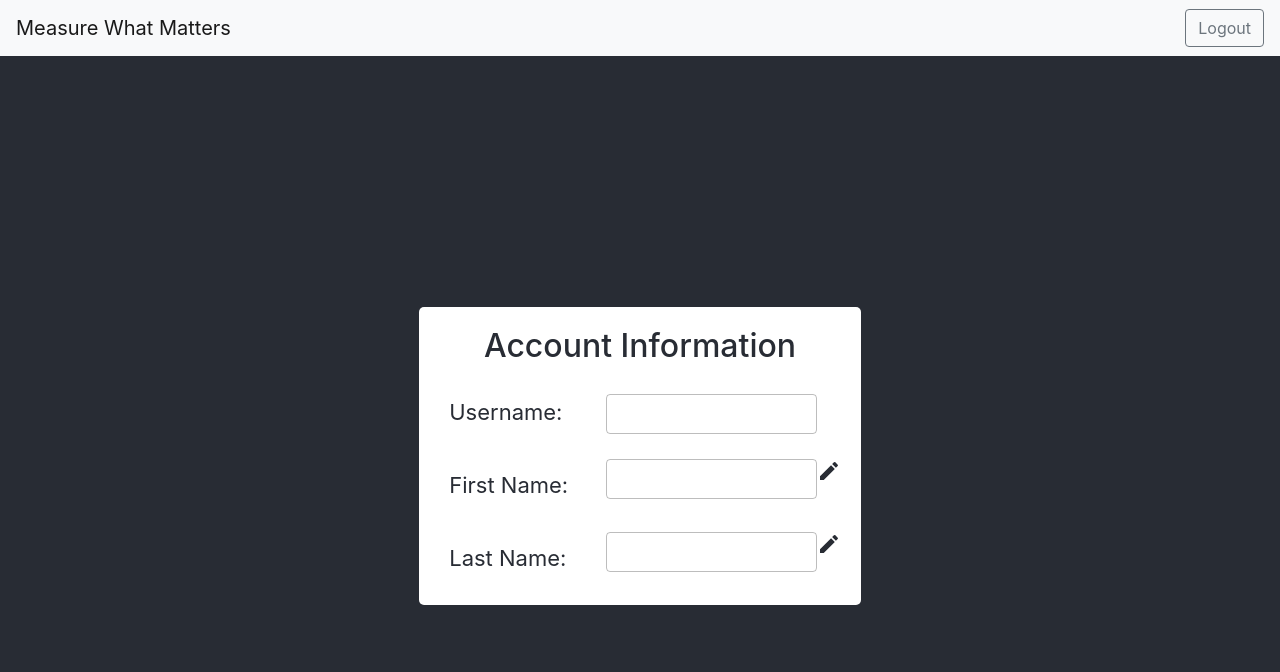
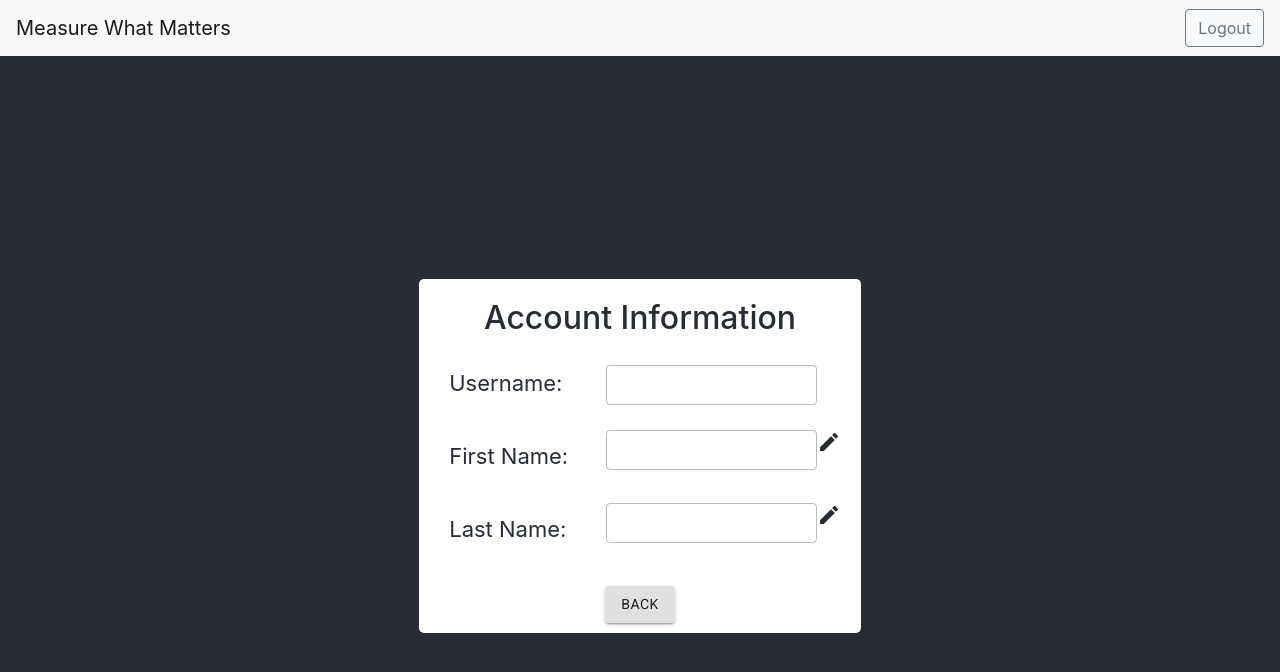
Before and after one commit to TaylorZowtuk/measure-what-matters, a React (Create React App) app in the folder frontend/: page /view-account in a window 1280 px wide. Shown: the top 672 px of the page. Built offline with nearby package versions, Linux system fonts and the light colour scheme; no server answers.

Commit message:
added button back to dashboard

```diff
--- a/frontend/src/components/account/AccountView.page.tsx
+++ b/frontend/src/components/account/AccountView.page.tsx
@@ -1,8 +1,9 @@
 import React from "react";
 import axios from "axios";
 import authHeader from "../../services/auth.header";
-import { TextField } from "@material-ui/core";
+import { Button, TextField } from "@material-ui/core";
 import EditIcon from "@material-ui/icons/Edit";
+import { Link } from "react-router-dom";
 
 interface accountState {
   firstName: string;
@@ -285,6 +286,11 @@ class AccountView extends React.Component<{}, accountState> {
           </div>
           <EditIcon onClick={this.handleLastDisable}></EditIcon>
         </div>
+        <Link to="/dashboard">
+          <Button variant="contained" style={{ margin: "10px" }}>
+            Back
+          </Button>
+        </Link>
       </div>
     );
   }
```
